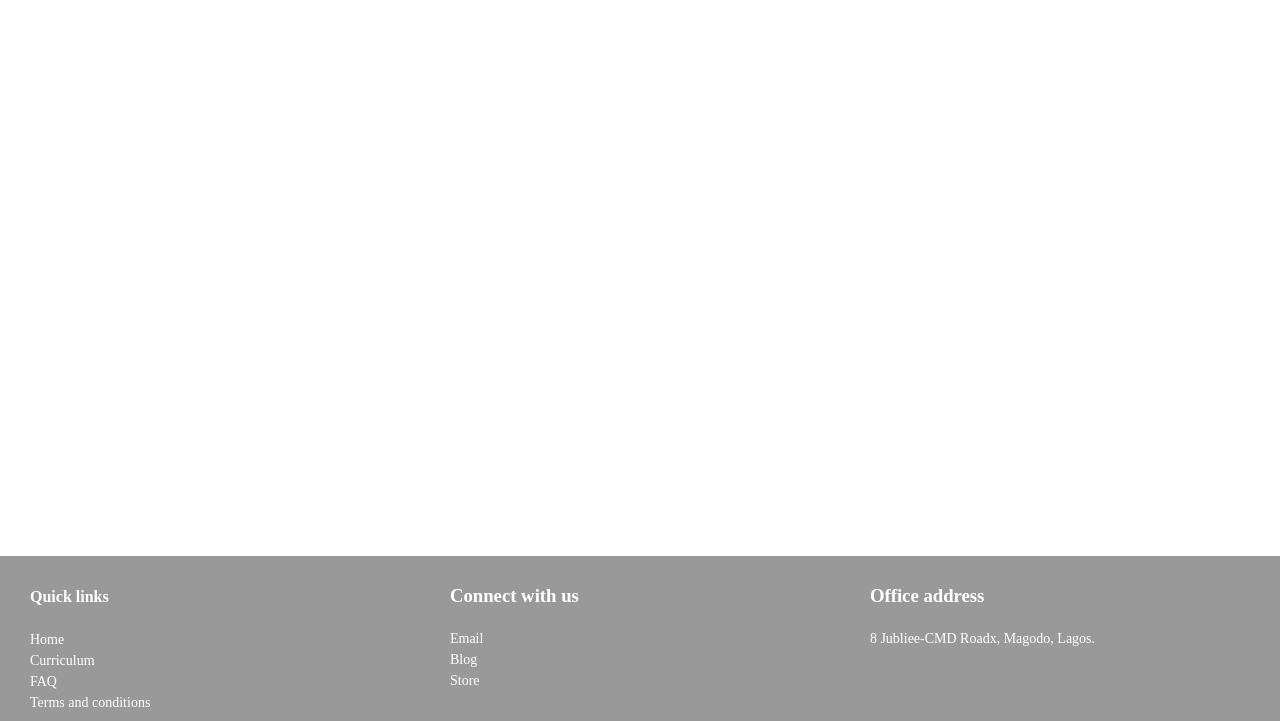
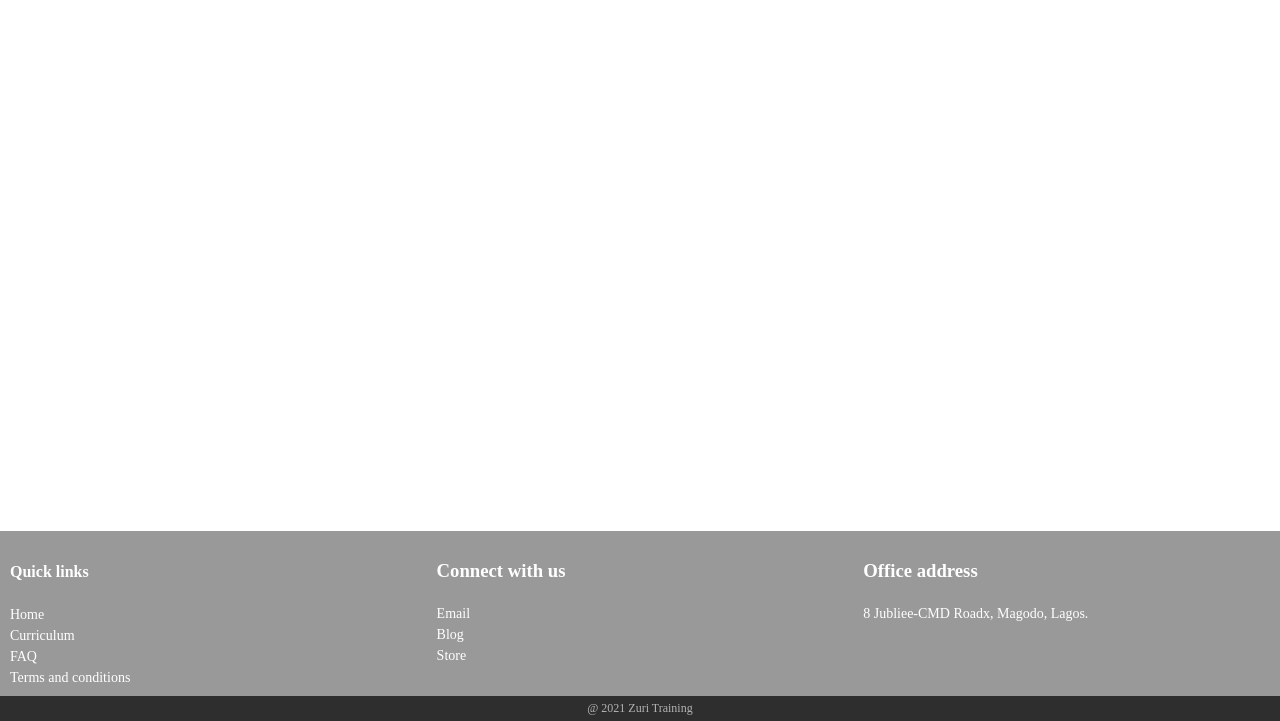
Before and after one commit to etekah/zuri-landing-page, a plain HTML site: page index.html in a window 1280 px wide. Shown: the part 79-800 px from the top of the page. Drawn offline with Linux system fonts and the light colour scheme.

Commit message:
Added copyright info

```diff
--- a/index.html
+++ b/index.html
@@ -15,6 +15,7 @@
   <body>
     <h1>Welcome to Zuri x I4G</h1>
     <div class="footer">
+      <div class="footer-links">
         <div class="column">
           <h4 class="footer-title">Quick links</h4>
           <ul>
@@ -39,5 +40,9 @@
           </ul>
         </div>
       </div>
+      <div class="footer-copyright">
+        <p>@ 2021 Zuri Training</p>
+      </div>
+    </div>
   </body>
 </html>
--- a/styles.css
+++ b/styles.css
@@ -32,14 +32,26 @@ ul li {
   left: 0;
   bottom: 0;
   width: 100%;
+}
+.footer-links {
   background-color: #999999;
   color: white;
-  padding-left: 20px;
 }
-.footer::after {
+.footer-links::after {
   content: "";
   display: table;
   clear: both;
+}
+.footer-copyright {
+  background-color: #2e2e2e;
+  text-align: center;
+  height: 25px;
+  padding: 5px;
+  font-size: 12px;
+  color: #b3b3b3;
+}
+.footer-copyright p {
+  margin: 0;
 }
 .column {
   float: left;
```
Also changed, not shown: .codesandbox/workspace.json (added). Lines whose indentation alone changed are shown as unchanged.
